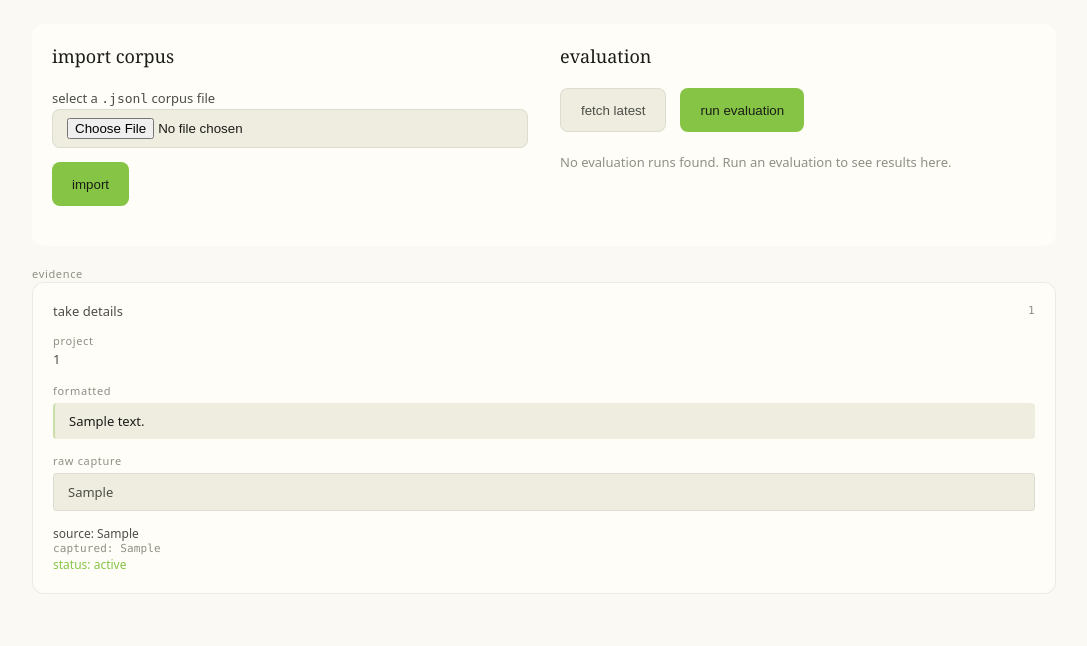
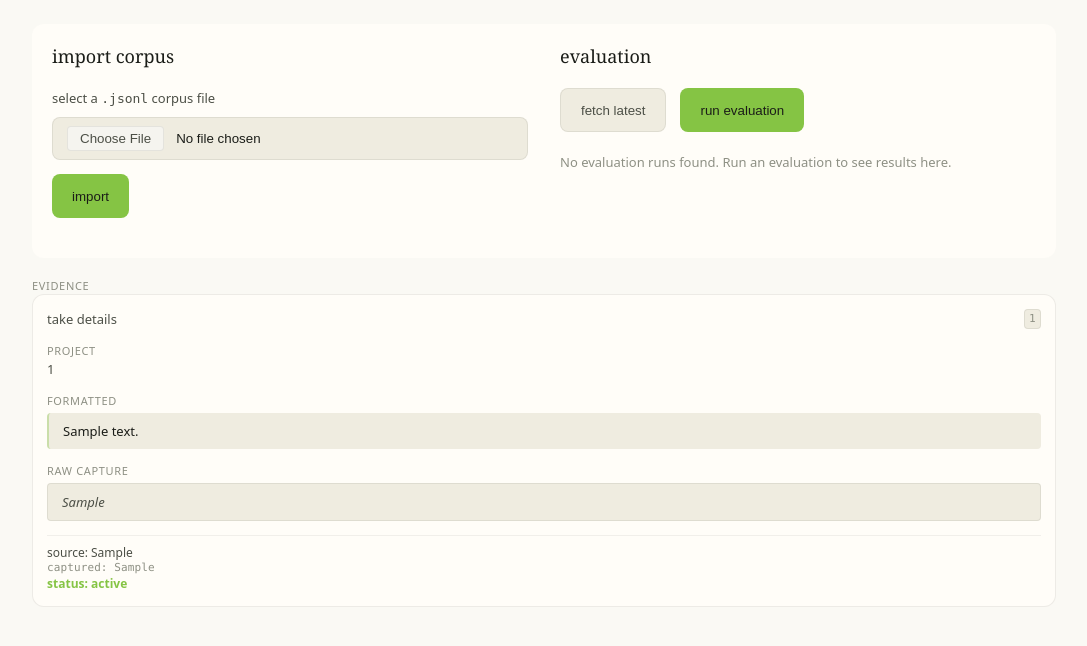
Before and after one commit to basavarajnaduvinamani/sarvam-kivi-golden-goose, a Python web app: template frontend/templates/import_eval.html in a window 1280 px wide. Shown: the part 56-702 px from the top of the page, without its empty margins (96-1183 px from the left). Run offline with Jinja, Linux system fonts and the light colour scheme; the template is opened without the code that fills it: most values are stand-ins (such as "Sample title", 1, 10 or a date in 2020).

Commit message:
ui: apply final visual refinement pass

```diff
--- a/frontend/static/styles.css
+++ b/frontend/static/styles.css
@@ -5,41 +5,31 @@
   --color-surface-2: #FFFDF8;
   --color-surface-3: #EFECE0;
   --color-surface-active: #E8F3ED;
-
   --color-ink-primary: #1B1D18;
   --color-ink-secondary: #4C4F46;
   --color-ink-muted: #707268;
   --color-ink-dim: #8E9084;
   --color-ink-placeholder: #8E9084;
-
   --color-accent: #85C444;
   --color-accent-on: #1B1D18;
   --color-accent-dim: #24684A;
   --color-accent-border: rgba(133,196,68,0.35);
   --color-accent-surface: #E8F3ED;
-
   --color-rose: #9B1C1C;
   --color-rose-surface: #FDE8E8;
-
   --color-sand-surface: #F4EDE4;
   --color-sand-text: #78350F;
-
   --color-amber-surface: #FEF3E2;
   --color-amber-text: #874D00;
-
   --color-steel-surface: #F3F4F6;
   --color-steel-text: #4B5563;
-
   --color-conflict-surface: #FEF2F2;
   --color-conflict-text: #991B1B;
-
   --color-border-hairline: rgba(27,29,24,0.08);
   --color-border-divider: rgba(27,29,24,0.06);
-
   --font-editorial: Georgia, "Times New Roman", serif;
   --font-sans: system-ui, -apple-system, "Segoe UI", sans-serif;
   --font-mono: ui-monospace, "SFMono-Regular", Consolas, monospace;
-
   --space-xs: 4px;
   --space-sm: 8px;
   --space-md: 14px;
@@ -47,21 +37,17 @@
   --space-xl: 32px;
   --space-gutter: 16px;
   --space-margin: 24px;
-
   --layout-header-height: 56px;
   --layout-sidebar-width: 280px;
   --layout-content-reading: 768px;
   --layout-content-wide: 1024px;
-
   --radius-sm: 4px;
   --radius-md: 8px;
   --radius-lg: 12px;
   --radius-full: 999px;
-
   --dur-micro: 150ms;
   --ease-out: cubic-bezier(0.22, 1, 0.36, 1);
 }
-
 body {
   margin: 0;
   padding: 0;
@@ -72,7 +58,6 @@ body {
   display: flex;
   flex-direction: column;
 }
-
 /* Typography Classes */
 .type-display { font: 400 32px/40px var(--font-editorial); letter-spacing: -0.02em; }
 .type-headline-lg { font: 400 26px/34px var(--font-editorial); letter-spacing: -0.015em; }
@@ -87,9 +72,7 @@ body {
 .type-label-pill { font: 400 11px/16px var(--font-sans); letter-spacing: 0; }
 .type-code-id { font: 400 11px/14px var(--font-mono); letter-spacing: 0.03em; }
 .type-code-ts { font: 400 11px/14px var(--font-mono); letter-spacing: 0.01em; }
-
 h1, h2, h3, h4, p { margin: 0; padding: 0; }
-
 a { color: inherit; text-decoration: none; }
 a:focus-visible, button:focus-visible, input:focus-visible, select:focus-visible, textarea:focus-visible, [role="button"]:focus-visible {
   outline: 2px solid var(--color-accent);
@@ -100,7 +83,6 @@ input:focus-visible, select:focus-visible, textarea:focus-visible {
   border-color: var(--color-accent) !important;
   box-shadow: 0 0 0 3px rgba(133,196,68,0.15);
 }
-
 /* Reduced Motion */
 @media (prefers-reduced-motion: reduce) {
   *, *::before, *::after {
@@ -108,7 +90,6 @@ input:focus-visible, select:focus-visible, textarea:focus-visible {
     transition-duration: 0.01ms !important;
   }
 }
-
 /* Shell / Layout */
 header.app-header {
   height: var(--layout-header-height);
@@ -120,13 +101,11 @@ header.app-header {
   padding: 0 var(--space-margin);
   box-sizing: border-box;
 }
-
 .wordmark-container {
   display: flex;
   align-items: center;
   gap: var(--space-md);
 }
-
 .wordmark-icon {
   width: 24px;
   height: 24px;
@@ -139,15 +118,12 @@ header.app-header {
   font-family: var(--font-sans);
   font-weight: bold;
 }
-
 .wordmark-text {
   color: var(--color-ink-primary);
 }
-
 .wordmark-sub {
   color: var(--color-ink-muted);
 }
-
 nav.app-nav {
   display: flex;
   gap: var(--space-lg);
@@ -158,7 +134,6 @@ nav.app-nav {
     flex-wrap: nowrap;
   }
 }
-
 .nav-link {
   color: var(--color-ink-muted);
   padding: var(--space-sm) 0;
@@ -173,7 +148,6 @@ nav.app-nav {
   color: var(--color-ink-primary);
   border-bottom: 2px solid var(--color-accent);
 }
-
 main.app-main {
   flex: 1;
   display: flex;
@@ -182,7 +156,6 @@ main.app-main {
   box-sizing: border-box;
   justify-content: center;
 }
-
 .content-stage {
   background-color: var(--color-surface-2);
   padding: var(--space-lg);
@@ -205,7 +178,6 @@ main.app-main {
     grid-template-columns: 1fr 1fr;
   }
 }
-
 aside.contextual-sidebar {
   width: var(--layout-sidebar-width);
   flex-shrink: 0;
@@ -221,7 +193,6 @@ aside.contextual-sidebar:not(:has(*)) {
     width: 100%;
   }
 }
-
 /* Forms & Inputs */
 input[type="text"], select, input[type="file"] {
   background-color: var(--color-surface-3);
@@ -233,7 +204,6 @@ input[type="text"], select, input[type="file"] {
   transition: border-color var(--dur-micro) var(--ease-out), box-shadow var(--dur-micro) var(--ease-out);
 }
 input::placeholder { color: var(--color-ink-placeholder); }
-
 .btn-primary {
   background-color: var(--color-accent);
   color: var(--color-accent-on);
@@ -251,7 +221,6 @@ input::placeholder { color: var(--color-ink-placeholder); }
 .btn-primary:hover { background-color: #98D856; }
 .btn-primary:active { transform: translateY(1px) scale(0.98); }
 .btn-primary:disabled { opacity: 0.5; cursor: not-allowed; }
-
 .btn-secondary {
   background-color: var(--color-surface-3);
   color: var(--color-ink-secondary);
@@ -266,7 +235,6 @@ input::placeholder { color: var(--color-ink-placeholder); }
   justify-content: center;
 }
 .btn-secondary:hover { border-color: var(--color-accent-border); }
-
 .btn-destructive {
   background: transparent;
   border: none;
@@ -281,7 +249,6 @@ input::placeholder { color: var(--color-ink-placeholder); }
   color: var(--color-rose);
   background-color: var(--color-rose-surface);
 }
-
 .take-id-chip {
   background-color: var(--color-accent-surface);
   color: var(--color-accent);
@@ -309,7 +276,6 @@ input::placeholder { color: var(--color-ink-placeholder); }
   color: var(--color-rose);
   margin-left: 4px;
 }
-
 /* Chat Bubbles */
 .chat-container {
   display: flex;
@@ -343,7 +309,6 @@ input::placeholder { color: var(--color-ink-placeholder); }
   color: var(--color-ink-dim);
   font-size: 12px;
 }
-
 /* Badges */
 .badge {
   display: inline-flex;
@@ -359,13 +324,11 @@ input::placeholder { color: var(--color-ink-placeholder); }
 .badge.epistemic-rejected { background-color: var(--color-rose-surface); color: var(--color-rose); }
 .badge.epistemic-conditional { background-color: var(--color-sand-surface); color: var(--color-sand-text); }
 .badge.epistemic-unresolved { background-color: var(--color-steel-surface); color: var(--color-steel-text); }
-
 /* Lifecycle Badges */
 .badge.lifecycle-active { background-color: var(--color-accent-surface); color: var(--color-accent); }
 .badge.lifecycle-superseded { background-color: var(--color-steel-surface); color: var(--color-steel-text); }
 .badge.lifecycle-invalidated { background-color: var(--color-rose-surface); color: var(--color-rose); }
 .badge.lifecycle-tombstoned { background-color: var(--color-surface-3); color: var(--color-ink-dim); }
-
 /* Query Status Badges */
 .query-badge {
   display: inline-flex;
@@ -379,7 +342,6 @@ input::placeholder { color: var(--color-ink-placeholder); }
 .query-badge.needs_clarification { background-color: var(--color-surface-3); color: var(--color-ink-secondary); }
 .query-badge.conflicting_evidence { background-color: var(--color-conflict-surface); color: var(--color-conflict-text); }
 .query-badge.service_error { background-color: var(--color-rose-surface); color: var(--color-rose); }
-
 .claim-box {
   background-color: var(--color-surface-3);
   border: 1px solid var(--color-border-hairline);
@@ -397,7 +359,6 @@ input::placeholder { color: var(--color-ink-placeholder); }
   color: var(--color-amber-text);
   border-color: transparent;
 }
-
 /* Evidence Drawer */
 .evidence-drawer-inner {
   animation: fadeIn 220ms var(--ease-out);
@@ -416,7 +377,6 @@ input::placeholder { color: var(--color-ink-placeholder); }
   border-radius: var(--radius-sm);
   margin-top: var(--space-xs);
 }
-
 /* Cards (Timeline/Inbox) */
 .card {
   background-color: var(--color-surface-2);
@@ -442,7 +402,6 @@ input::placeholder { color: var(--color-ink-placeholder); }
   align-items: flex-start;
   margin-bottom: var(--space-md);
 }
-
 /* Loading */
 .htmx-indicator {
   display: none;
@@ -460,18 +419,15 @@ input::placeholder { color: var(--color-ink-placeholder); }
 .pulse {
   animation: pulse 1200ms infinite ease-in-out;
 }
-
 /* Divider */
 .divider {
   border-top: 1px solid var(--color-border-divider);
   margin: var(--space-md) 0;
 }
-
 /* Error borders */
 .border-success { border-color: var(--color-accent-border) !important; }
 .border-partial { border-color: rgba(232,137,43,0.40) !important; }
 .border-failed { border-color: rgba(255,107,107,0.40) !important; }
-
 /* Grid / Flex helpers */
 .flex { display: flex; }
 .flex-col { display: flex; flex-direction: column; }
@@ -490,7 +446,6 @@ input::placeholder { color: var(--color-ink-placeholder); }
 .w-full { width: 100%; }
 .text-center { text-align: center; }
 .hidden { display: none; }
-
 /* Colors direct */
 .color-primary { color: var(--color-ink-primary); }
 .color-secondary { color: var(--color-ink-secondary); }
@@ -499,7 +454,6 @@ input::placeholder { color: var(--color-ink-placeholder); }
 .color-accent { color: var(--color-accent); }
 .color-rose { color: var(--color-rose); }
 .color-amber { color: var(--color-amber-text); }
-
 @keyframes fadeIn {
   from { opacity: 0; }
   to { opacity: 1; }
@@ -509,3 +463,41 @@ input::placeholder { color: var(--color-ink-placeholder); }
   50% { opacity: 1; }
   100% { opacity: 0.4; }
 }
+input[type="file"]::file-selector-button {
+  background-color: var(--color-surface-1);
+  border: 1px solid var(--color-border-hairline);
+  border-radius: var(--radius-sm);
+  padding: 4px 12px;
+  margin-right: 12px;
+  cursor: pointer;
+  color: var(--color-ink-secondary);
+  font-family: inherit;
+  transition: background-color var(--dur-micro) var(--ease-out);
+}
+input[type="file"]::file-selector-button:hover {
+  background-color: var(--color-surface-active);
+  border-color: var(--color-accent-border);
+}
+.block { display: block; }
+.bg-surface-2 { background-color: var(--color-surface-2); }
+.bg-surface-3 { background-color: var(--color-surface-3); }
+.bg-transparent { background-color: transparent; }
+.border-hairline { border: 1px solid var(--color-border-hairline); }
+.border-accent-border { border: 1px solid var(--color-accent-border); }
+.border-none { border: none; }
+.radius-sm { border-radius: var(--radius-sm); }
+.radius-md { border-radius: var(--radius-md); }
+.p-sm { padding: var(--space-sm); }
+.p-md { padding: var(--space-md); }
+.px-xs { padding-left: var(--space-xs); padding-right: var(--space-xs); }
+.pr-sm { padding-right: var(--space-sm); }
+.ml-auto { margin-left: auto; }
+.bold { font-weight: bold; }
+.italic { font-style: italic; }
+.uppercase { text-transform: uppercase; }
+.cursor-pointer { cursor: pointer; }
+.text-right { text-align: right; }
+.py-2 { padding-top: 2px; padding-bottom: 2px; }
+.pt-sm { padding-top: var(--space-sm); }
+.border-top { border-top: 1px solid transparent; }
+.border-divider { border-color: var(--color-border-divider); }
--- a/frontend/templates/components/import_result.html
+++ b/frontend/templates/components/import_result.html
@@ -26,7 +26,7 @@
       <div class="type-label-cat color-dim uppercase mb-sm">failure details</div>
       <div class="flex-col gap-sm" style="max-height:200px; overflow-y:auto;">
       {% for err in result.errors %}
-        <div class="bg-surface-3 p-sm radius-sm border-hairline flex items-center justify-between">
+        <div class="flex items-center justify-between" style="background-color: var(--color-surface-3); padding: var(--space-sm); border-radius: var(--radius-sm); border: 1px solid var(--color-border-hairline);">
           <span class="type-code-id color-muted">{{ err.take_id }}</span>
           {% set et = err.error_type|lower %}
           {% if et == 'ingestionerror' %}
--- a/frontend/templates/components/timeline_view.html
+++ b/frontend/templates/components/timeline_view.html
@@ -66,7 +66,7 @@
         </div>
 
         {% if entry.lifecycle_status == 'ACTIVE' %}
-        <form hx-post="/htmx/memories/{{ entry.memory_id }}/correct" hx-target="#timeline-results" class="bg-surface-3 border-hairline radius-md p-md mt-md">
+        <form hx-post="/htmx/memories/{{ entry.memory_id }}/correct" hx-target="#timeline-results" class="mt-md" style="background-color: var(--color-surface-3); border: 1px solid var(--color-border-hairline); border-radius: var(--radius-md); padding: var(--space-md);">
           <div class="type-label-cat color-muted mb-sm">correct this memory</div>
           <div class="flex items-center gap-sm">
             <input type="hidden" name="project_id" value="{{ timeline.project.id }}">
```
Also changed, not shown: evidence/browser/functional-product/screenshot_briefing_result.png, evidence/browser/functional-product/screenshot_inbox_unscoped.png, evidence/browser/remaining-surfaces/screenshot_eval.png, evidence/browser/remaining-surfaces/screenshot_evidence.png, evidence/browser/remaining-surfaces/screenshot_timeline.png.
